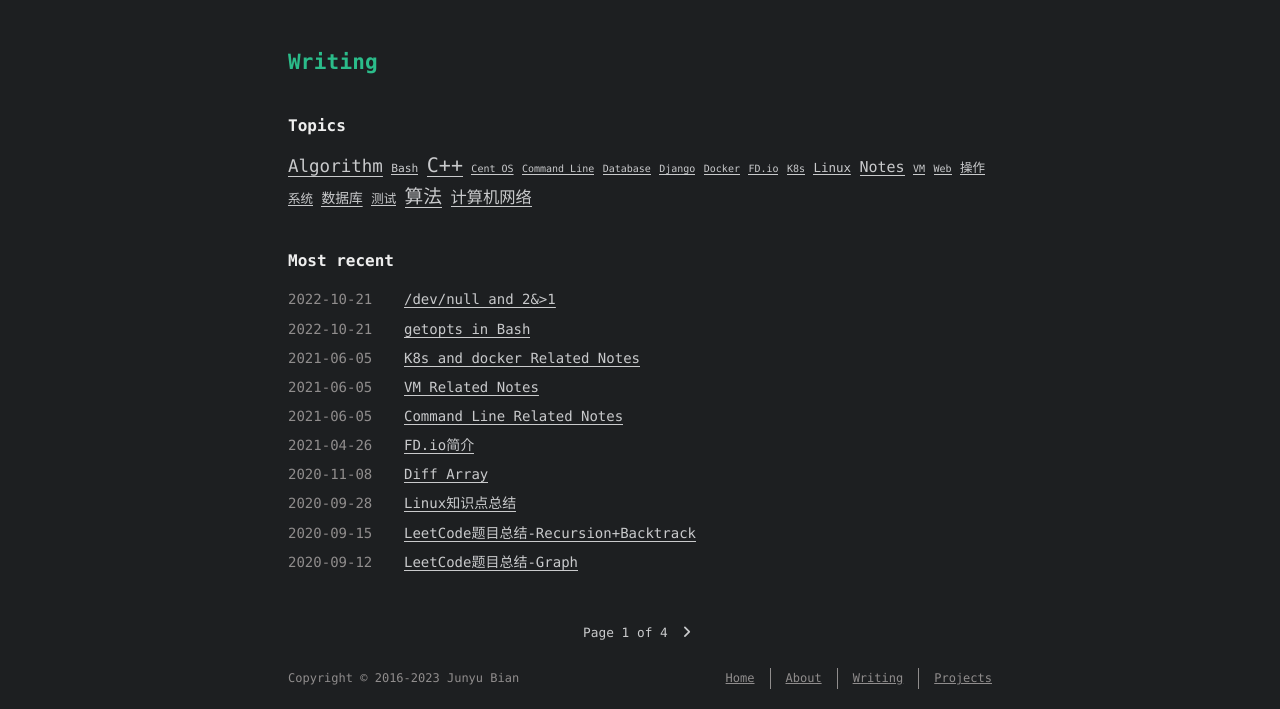
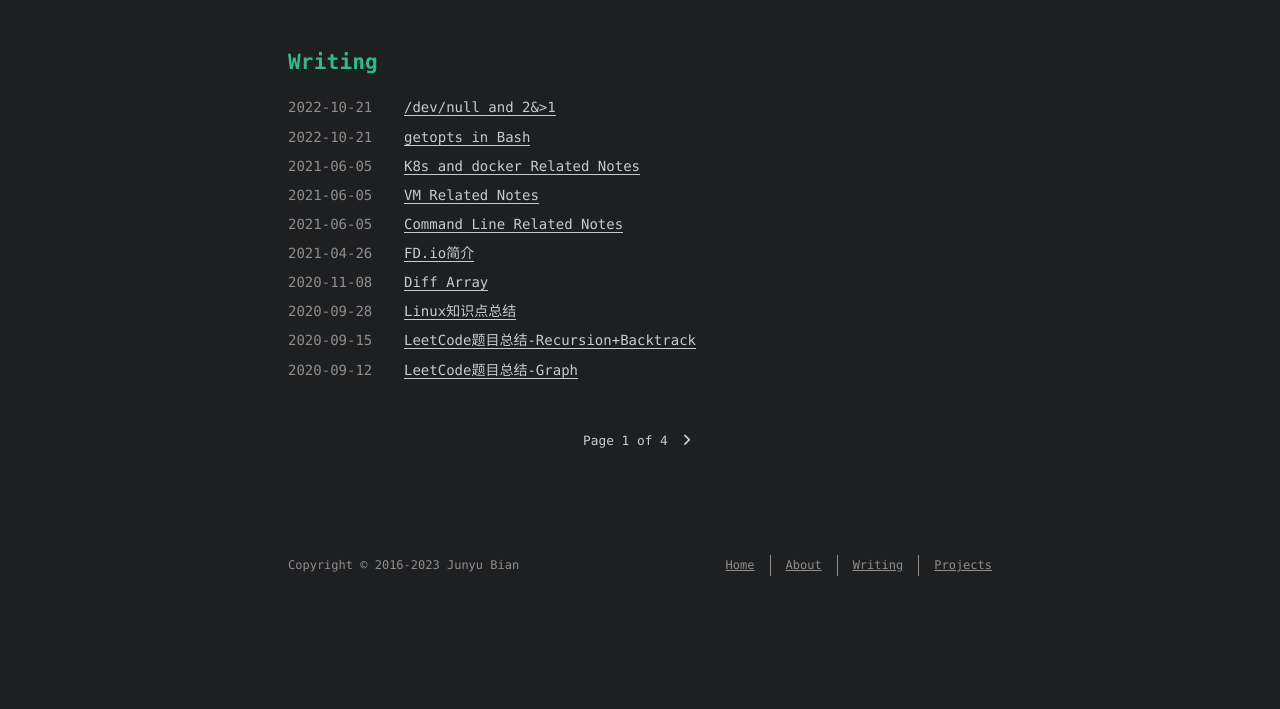
Before and after one commit to junyu-bian/junyu-bian.github.io, a plain HTML site: page index.html in a window 1280 px wide. Shown: the part 204-913 px from the top of the page. After the commit the page ends 800 px from the top, so only its background shows below. Drawn offline with nearby package versions, Linux system fonts and the light colour scheme; a web font is replaced by a local one.

Commit message:
Site updated: 2023-11-02 01:20:25

```diff
--- a/index.html
+++ b/index.html
@@ -155,12 +155,6 @@
 
 <section id="writing">
   <span class="h1"><a href="/archives/">Writing</a></span>
-
-  <span class="h2">Topics</span>
-  <span class="widget tagcloud">
-    <a href="/tags/Algorithm/" style="font-size: 17.5px;">Algorithm</a> <a href="/tags/Bash/" style="font-size: 11.25px;">Bash</a> <a href="/tags/C/" style="font-size: 20px;">C++</a> <a href="/tags/Cent-OS/" style="font-size: 10px;">Cent OS</a> <a href="/tags/Command-Line/" style="font-size: 10px;">Command Line</a> <a href="/tags/Database/" style="font-size: 10px;">Database</a> <a href="/tags/Django/" style="font-size: 10px;">Django</a> <a href="/tags/Docker/" style="font-size: 10px;">Docker</a> <a href="/tags/FD-io/" style="font-size: 10px;">FD.io</a> <a href="/tags/K8s/" style="font-size: 10px;">K8s</a> <a href="/tags/Linux/" style="font-size: 12.5px;">Linux</a> <a href="/tags/Notes/" style="font-size: 15px;">Notes</a> <a href="/tags/VM/" style="font-size: 10px;">VM</a> <a href="/tags/Web/" style="font-size: 10px;">Web</a> <a href="/tags/%E6%93%8D%E4%BD%9C%E7%B3%BB%E7%BB%9F/" style="font-size: 12.5px;">操作系统</a> <a href="/tags/%E6%95%B0%E6%8D%AE%E5%BA%93/" style="font-size: 13.75px;">数据库</a> <a href="/tags/%E6%B5%8B%E8%AF%95/" style="font-size: 12.5px;">测试</a> <a href="/tags/%E7%AE%97%E6%B3%95/" style="font-size: 18.75px;">算法</a> <a href="/tags/%E8%AE%A1%E7%AE%97%E6%9C%BA%E7%BD%91%E7%BB%9C/" style="font-size: 16.25px;">计算机网络</a>
-  </span>
-  <span class="h2">Most recent</span>
 
   <ul class="post-list">
 
```
Also changed, not shown: page/2/index.html (+0 -6 lines), page/3/index.html (+0 -6 lines), page/4/index.html (+0 -6 lines).
